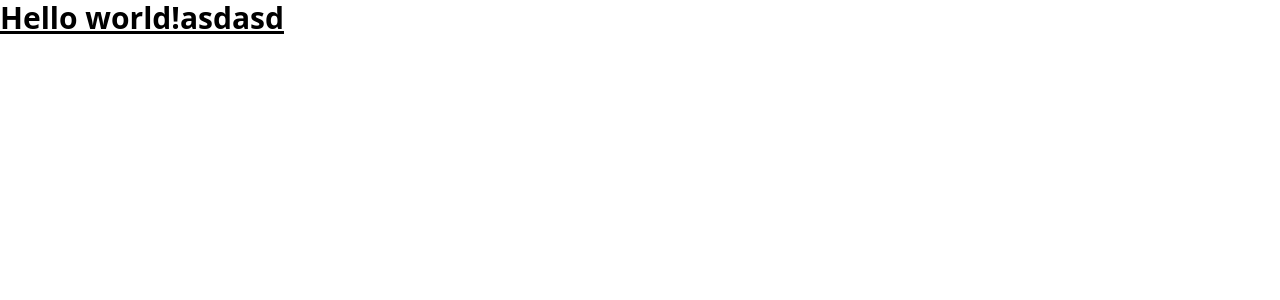
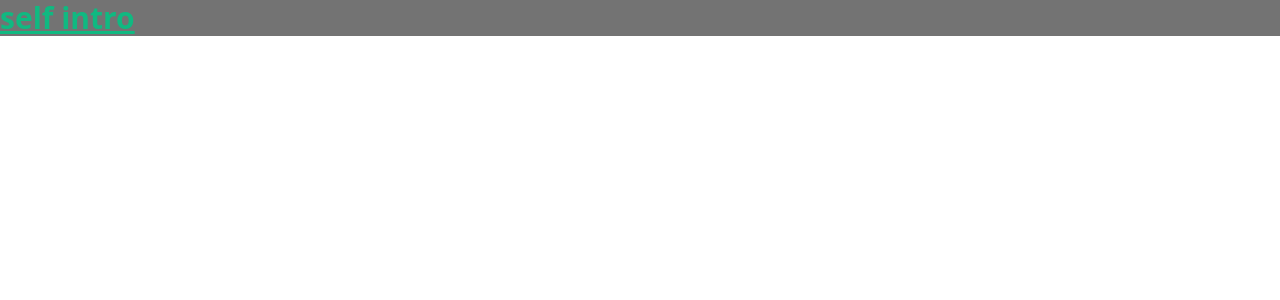
Before and after one commit to BOSEES/New_my_portfolio, a React (Create React App) app: page / in a window 1280 px wide. Shown: the top 300 px of the page. Built offline with nearby package versions, Linux system fonts and the light colour scheme; the HTML template or start-up script is replaced by a standard one.

Commit message:
feature: Add views

```diff
--- a/src/App.jsx
+++ b/src/App.jsx
@@ -1,10 +1,18 @@
 import './App.css';
+import { SelfIntro } from "./view/selfIntro";
+import { About } from "./view/about";
+import { Resume } from "./view/resume";
+import { Portfolio } from "./view/portfolio";
+import { Blog } from "./view/blog";
 
-function App() {
+const App = () => {
   return (
-    <h1 className="text-3xl font-bold underline">
-      Hello world!asdasd
-    </h1>
+    <section>
+      <SelfIntro/>
+      <h1 className="text-3xl font-bold underline">
+
+      </h1>
+    </section>
   );
 }
 
--- /dev/null
+++ b/src/components/avatar.jsx
@@ -0,0 +1,7 @@
+export const Blog = () => {
+    return (
+        <h1 className="text-3xl font-bold underline">
+            blogasdasdasd
+        </h1>
+    );
+}
--- /dev/null
+++ b/src/view/about.jsx
@@ -0,0 +1,7 @@
+export const About = () => {
+    return (
+        <h1 className="text-3xl font-bold underline">
+            abount
+        </h1>
+    );
+}
--- /dev/null
+++ b/src/view/blog.jsx
@@ -0,0 +1,7 @@
+export const Blog = () => {
+    return (
+        <h1 className="text-3xl font-bold underline">
+            blogasdasdasd
+        </h1>
+    );
+}
--- /dev/null
+++ b/src/view/portfolio.jsx
@@ -0,0 +1,7 @@
+export const Portfolio = () => {
+    return (
+        <h1 className="text-3xl font-bold underline">
+            portfolio
+        </h1>
+    );
+}
--- /dev/null
+++ b/src/view/resume.jsx
@@ -0,0 +1,7 @@
+export const Resume = () => {
+    return (
+        <h1 className="text-3xl font-bold underline">
+            resume
+        </h1>
+    );
+}
--- /dev/null
+++ b/src/view/selfIntro.jsx
@@ -0,0 +1,7 @@
+export const SelfIntro = () => {
+    return (
+        <h1 className="text-3xl font-bold underline text-emerald-500 bg-neutral-500">
+            self intro
+        </h1>
+    );
+}
```
Also changed, not shown: 2 other files (tests, documents, lock files or other folders).
